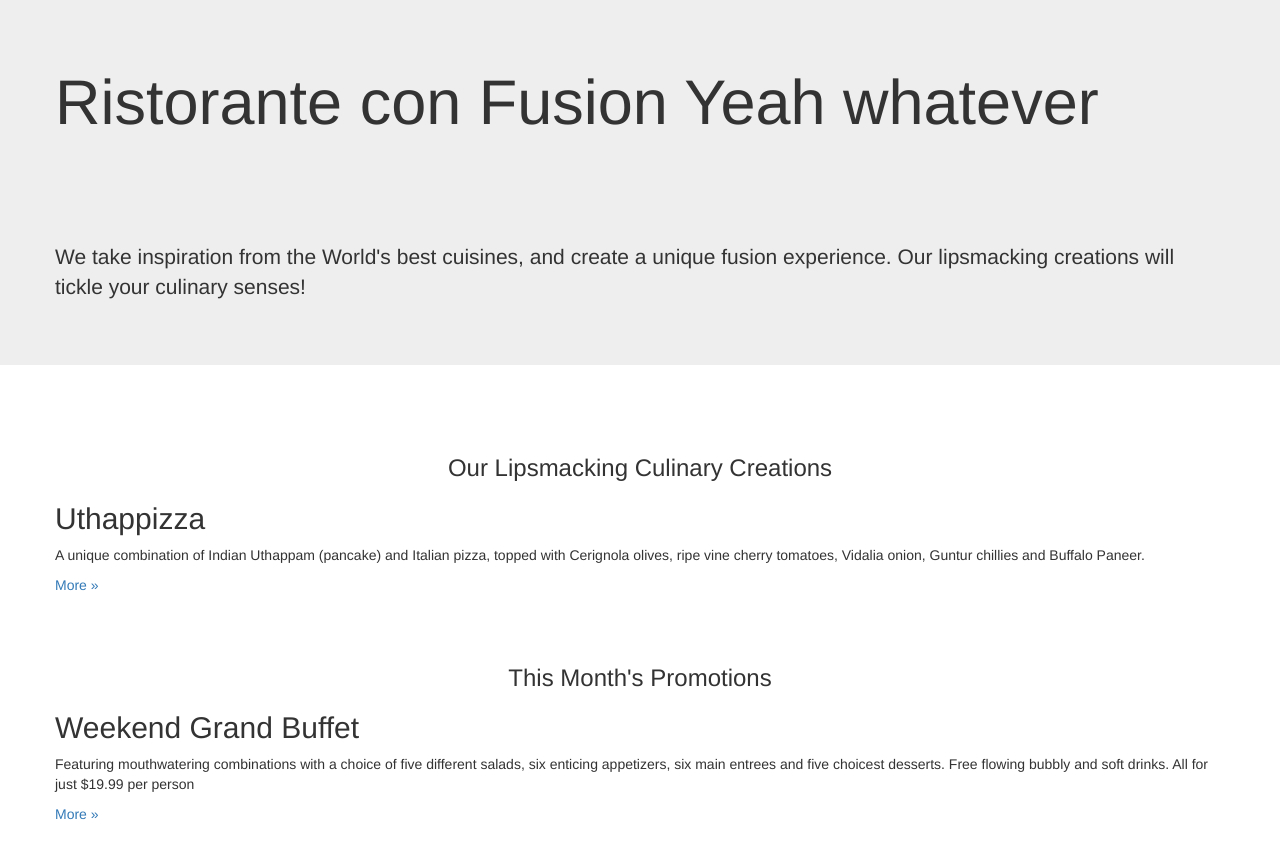
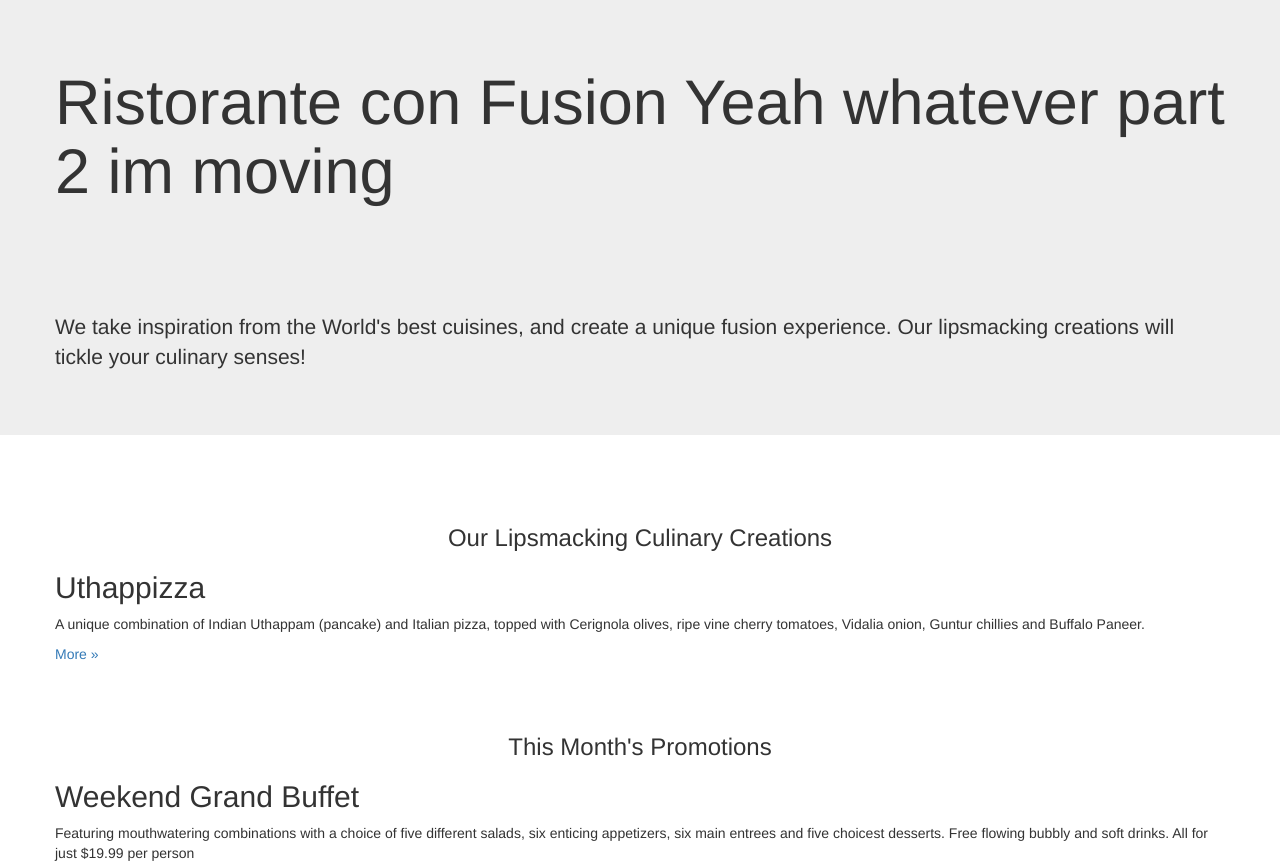
Before and after one commit to surakhchin/Coursera-Course-2-Week-1-Bootstrap, a plain HTML site: page index.html in a window 1280 px wide. Shown: the top 866 px of the page. Drawn offline with nearby package versions, Linux system fonts and the light colour scheme.

Commit message:
moving today

```diff
--- a/index.html
+++ b/index.html
@@ -27,7 +27,7 @@
         <div class="container">
             <div class="row">
                 <div>
-                    <h1>Ristorante con Fusion Yeah whatever </h1>
+                    <h1>Ristorante con Fusion Yeah whatever part 2 im moving </h1>
                     <p style="padding:40px;"></p>
                     <p>We take inspiration from the World's best cuisines, and create a unique fusion experience. Our lipsmacking creations will tickle your culinary senses!</p>
                 </div>
```
